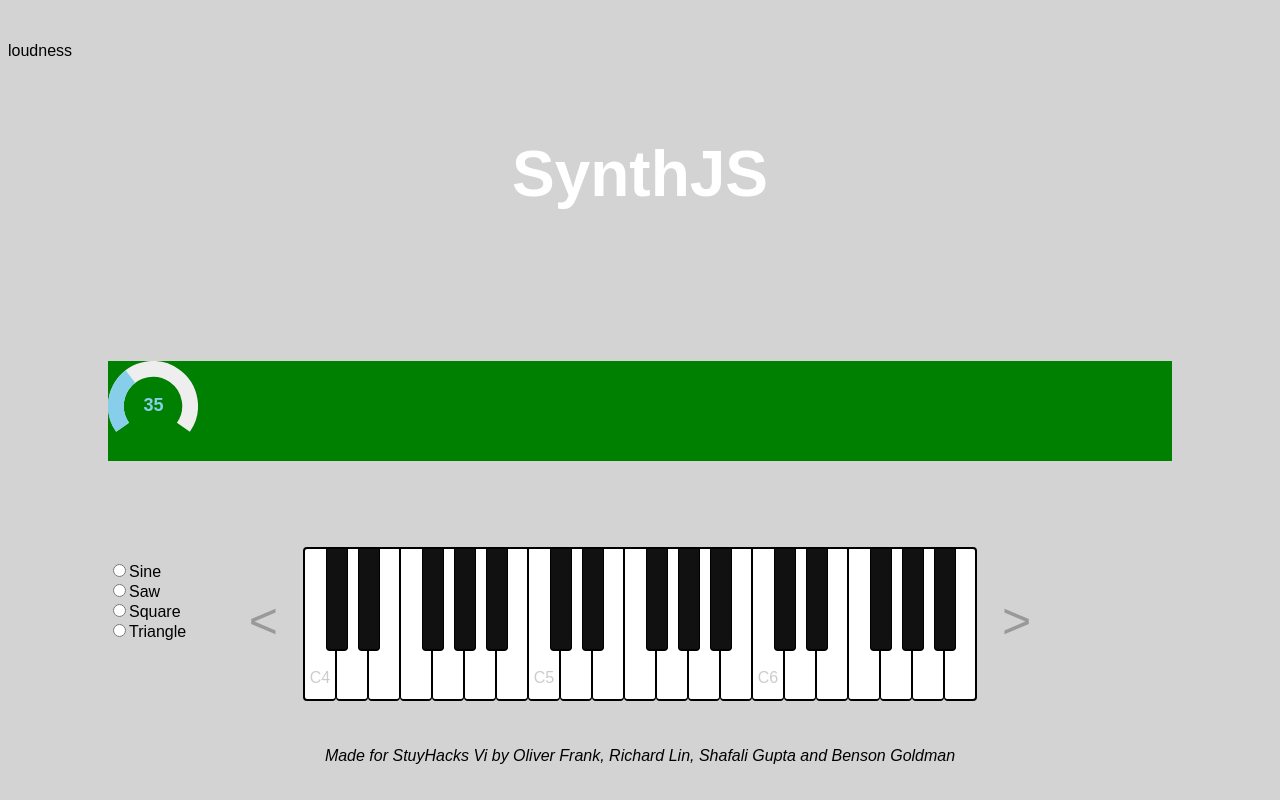
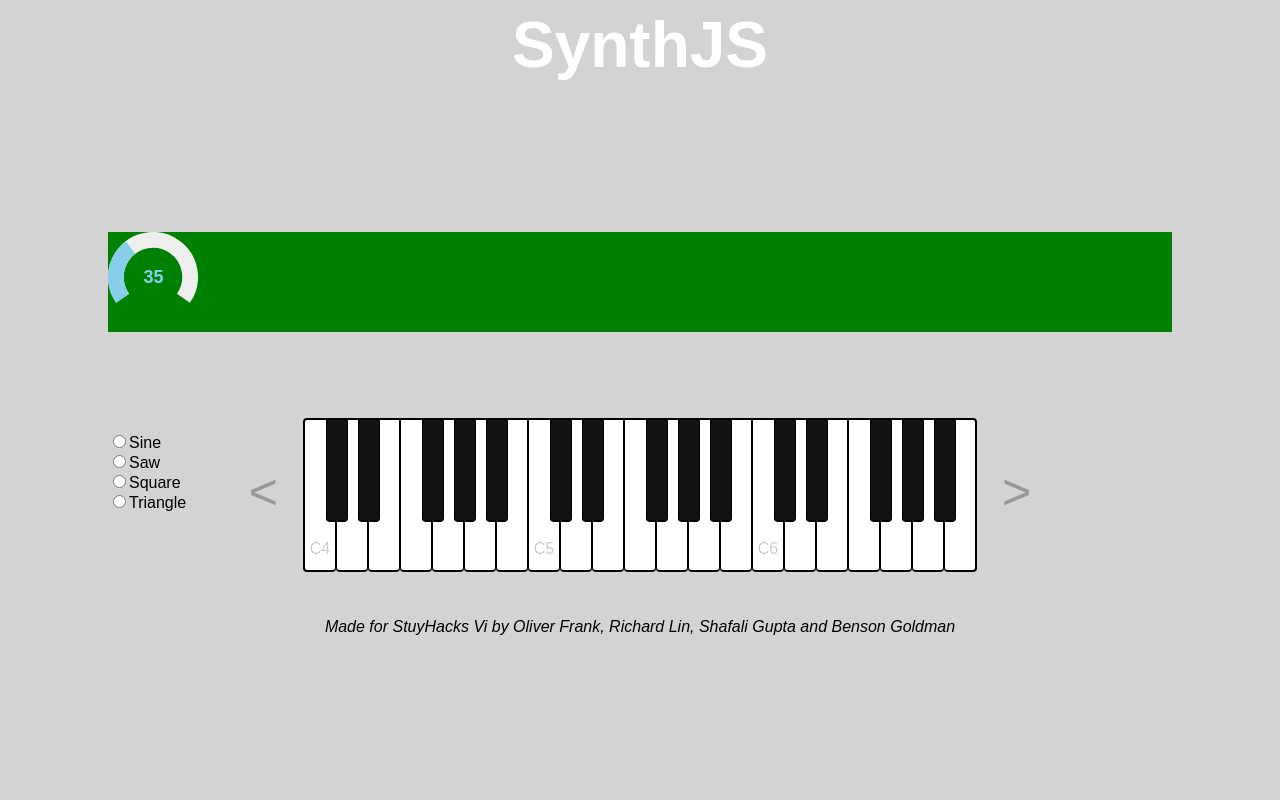
Before and after one commit to ofrank123/synthjs, a website: page public/index.html in a window 1280 px wide. Drawn offline with nearby package versions, Linux system fonts and the light colour scheme.

Commit message:
Update index.html

```diff
--- a/public/index.html
+++ b/public/index.html
@@ -1,9 +1,6 @@
 <html>
   <head>
     <title>SynthJS</title>
-	  <br>
-	  <p> loudness </p>
-	  <br>
     <link href="css/style1.css" type="text/css" rel="stylesheet">
     <link rel="stylesheet" href="css/piano_style.css">
     <script src="https://ajax.googleapis.com/ajax/libs/jquery/2.2.4/jquery.min.js"></script>
```
